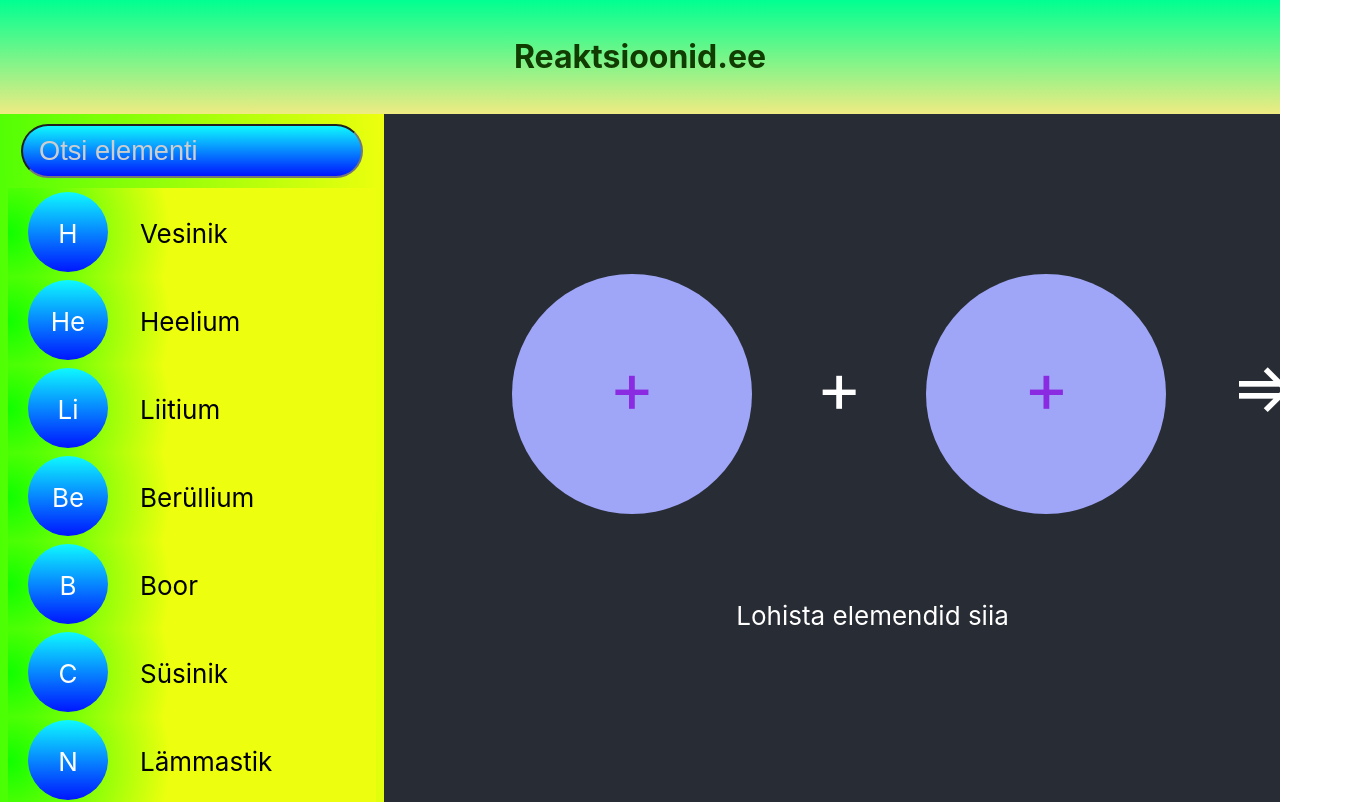
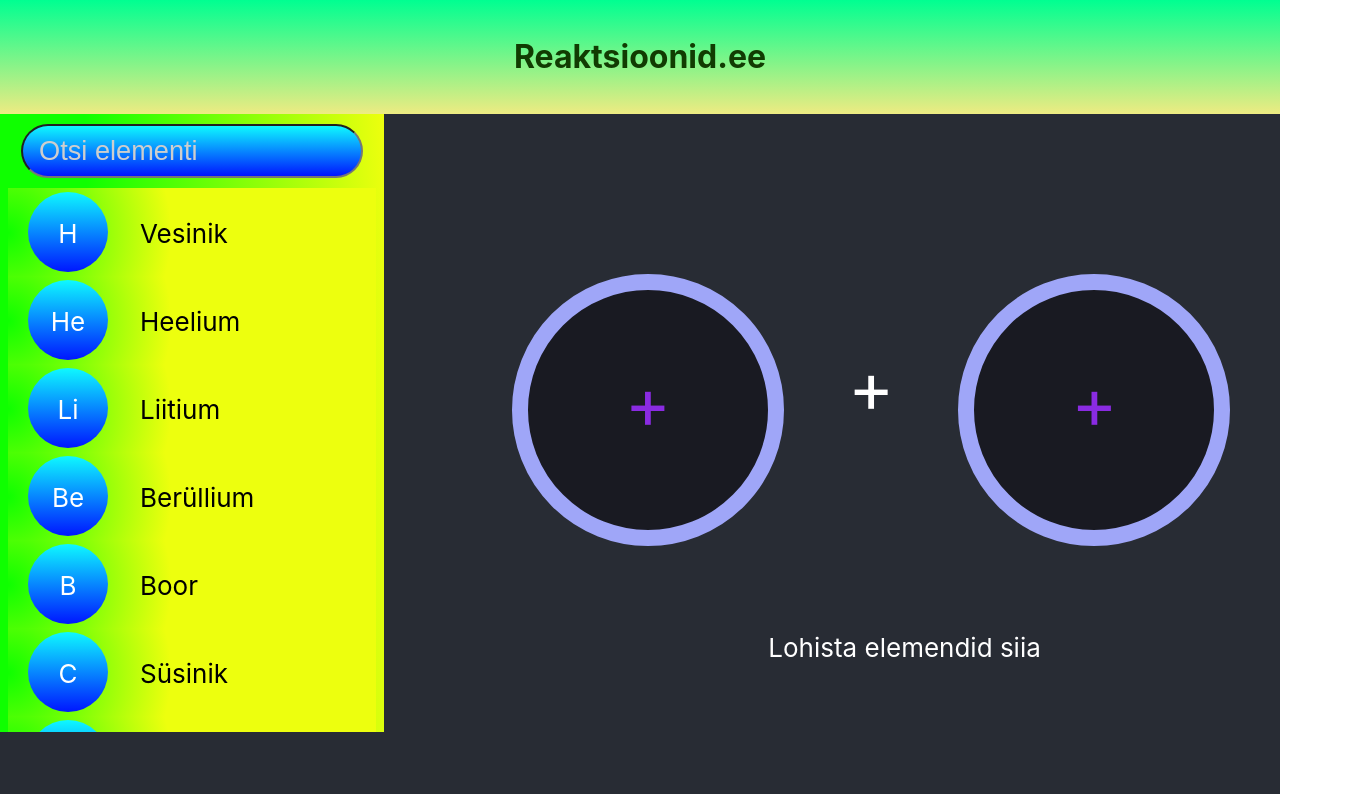
Before and after one commit to mattiastuur616/reactions-frontend, a React (Create React App) app: page / in a window 1280 px wide. Shown: the top 802 px of the page, 1361 px wide, since content can reach past the window. Built offline with nearby package versions, Linux system fonts and the light colour scheme.

Commit message:
Elements are scrollable.

```diff
--- a/src/components/element/elementList/ElementList.jsx
+++ b/src/components/element/elementList/ElementList.jsx
@@ -1,5 +1,5 @@
+import elements from './elements.json';
 import React, { useState } from 'react';
-import elements from './elements.json';
 import ElementBar from '../elementBar/ElementBar';
 import './elementList.css';
 
@@ -52,7 +52,7 @@ const ElementList = () => {
     return (
         <div className='reactions__elementList'>
             <input type='text' name='search' placeholder='Otsi elementi' value={search} onChange={handleChange}/>
-            <div>
+            <div className='reactions__elementList-elements'>
                 <FilteredElements />
             </div>
         </div>
--- a/src/components/element/elementList/elementList.css
+++ b/src/components/element/elementList/elementList.css
@@ -1,7 +1,14 @@
 .reactions__elementList {
     background: linear-gradient(88deg, rgba(15, 255, 0, 1) 26%, rgba(237, 255, 14, 1) 100%);
+
     padding-left: 0.5rem;
     padding-right: 0.5rem;
+}
+
+.reactions__elementList-elements {
+    height: 34rem;
+    overflow-y: scroll;
+    overflow-x: hidden;
 }
 
 .reactions__elementList input {
--- a/src/components/reactionEvent/reactionEvent.css
+++ b/src/components/reactionEvent/reactionEvent.css
@@ -13,11 +13,12 @@
     margin-right: 4rem;
 
     color: blueviolet;
-    background: rgb(159, 166, 248);
+    background: rgb(25, 26, 34);
 
     width: 15rem;
     height: 15rem;
 
+    border: 1rem solid rgb(159, 166, 248);
     border-radius: 10rem;
 
     font-size: 70px;
```
